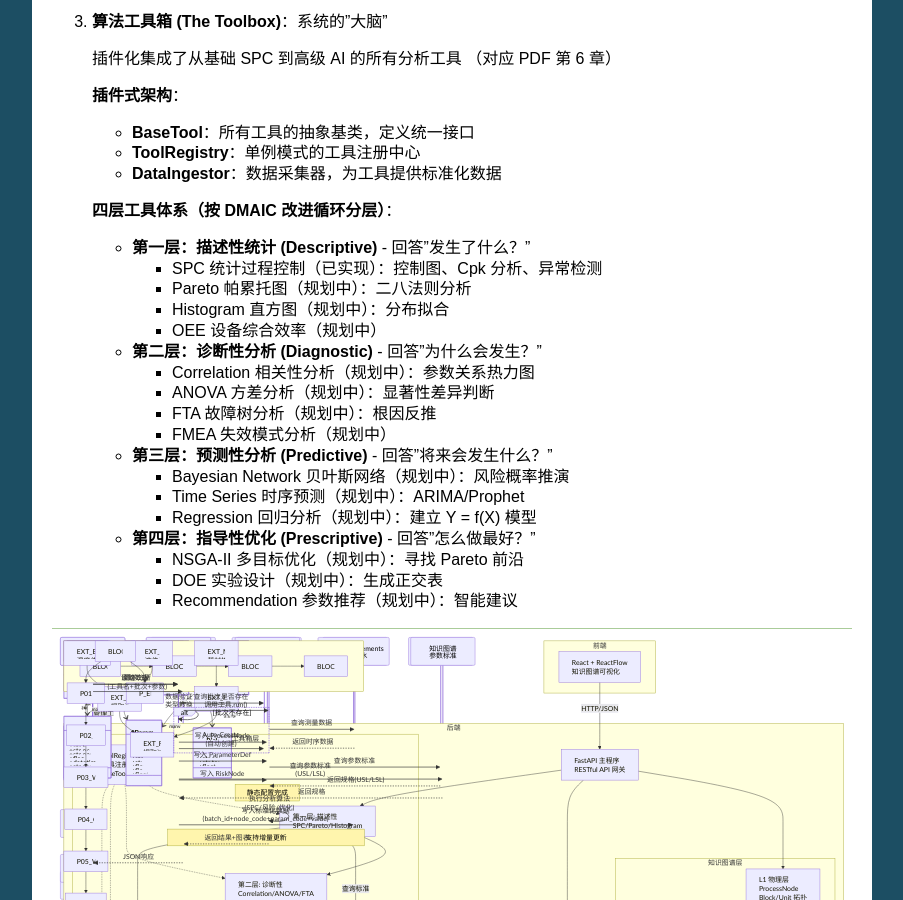
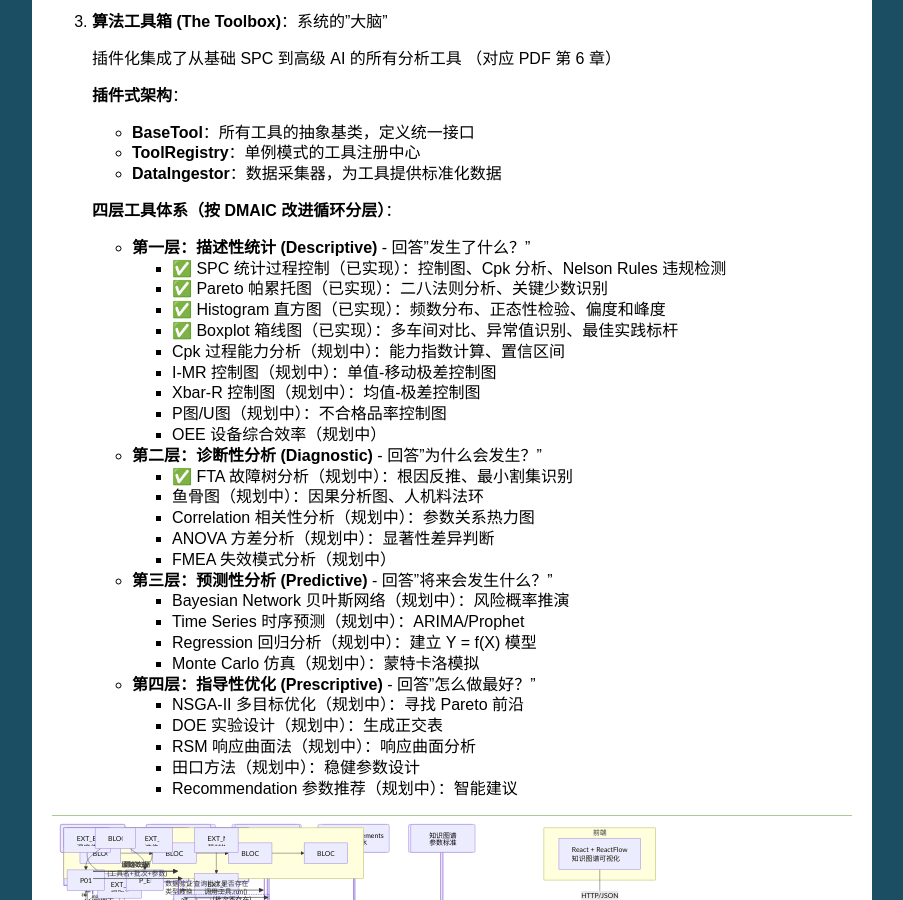
Before and after one commit to zhoutengye/LSS-tool, a Sphinx documentation site: the page built from docs/source/architecture.rst, in a window 1280 px wide and 900 px high, scrolled down 1137 px. Shown: the whole window, without its empty margins (198-1101 px from the left). Built offline with Sphinx 7.4.7, drawn with Linux system fonts in a browser that asks for light colours.

Commit message:
jan 7 afternoon

```diff
--- a/docs/source/architecture.rst
+++ b/docs/source/architecture.rst
@@ -99,21 +99,33 @@
 
    - **第一层：描述性统计 (Descriptive)** - 回答"发生了什么？"
 
-     - SPC 统计过程控制（已实现）：控制图、Cpk 分析、异常检测
+     - ✅ SPC 统计过程控制（已实现）：控制图、Cpk 分析、Nelson Rules 违规检测
 
-     - Pareto 帕累托图（规划中）：二八法则分析
+     - ✅ Pareto 帕累托图（已实现）：二八法则分析、关键少数识别
 
-     - Histogram 直方图（规划中）：分布拟合
+     - ✅ Histogram 直方图（已实现）：频数分布、正态性检验、偏度和峰度
+
+     - ✅ Boxplot 箱线图（已实现）：多车间对比、异常值识别、最佳实践标杆
+
+     - Cpk 过程能力分析（规划中）：能力指数计算、置信区间
+
+     - I-MR 控制图（规划中）：单值-移动极差控制图
+
+     - Xbar-R 控制图（规划中）：均值-极差控制图
+
+     - P图/U图（规划中）：不合格品率控制图
 
      - OEE 设备综合效率（规划中）
 
    - **第二层：诊断性分析 (Diagnostic)** - 回答"为什么会发生？"
 
+     - ✅ FTA 故障树分析（规划中）：根因反推、最小割集识别
+
+     - 鱼骨图（规划中）：因果分析图、人机料法环
+
      - Correlation 相关性分析（规划中）：参数关系热力图
 
      - ANOVA 方差分析（规划中）：显著性差异判断
-
-     - FTA 故障树分析（规划中）：根因反推
 
      - FMEA 失效模式分析（规划中）
 
@@ -125,11 +137,17 @@
 
      - Regression 回归分析（规划中）：建立 Y = f(X) 模型
 
+     - Monte Carlo 仿真（规划中）：蒙特卡洛模拟
+
    - **第四层：指导性优化 (Prescriptive)** - 回答"怎么做最好？"
 
      - NSGA-II 多目标优化（规划中）：寻找 Pareto 前沿
 
      - DOE 实验设计（规划中）：生成正交表
+
+     - RSM 响应曲面法（规划中）：响应曲面分析
+
+     - 田口方法（规划中）：稳健参数设计
 
      - Recommendation 参数推荐（规划中）：智能建议
 
```
